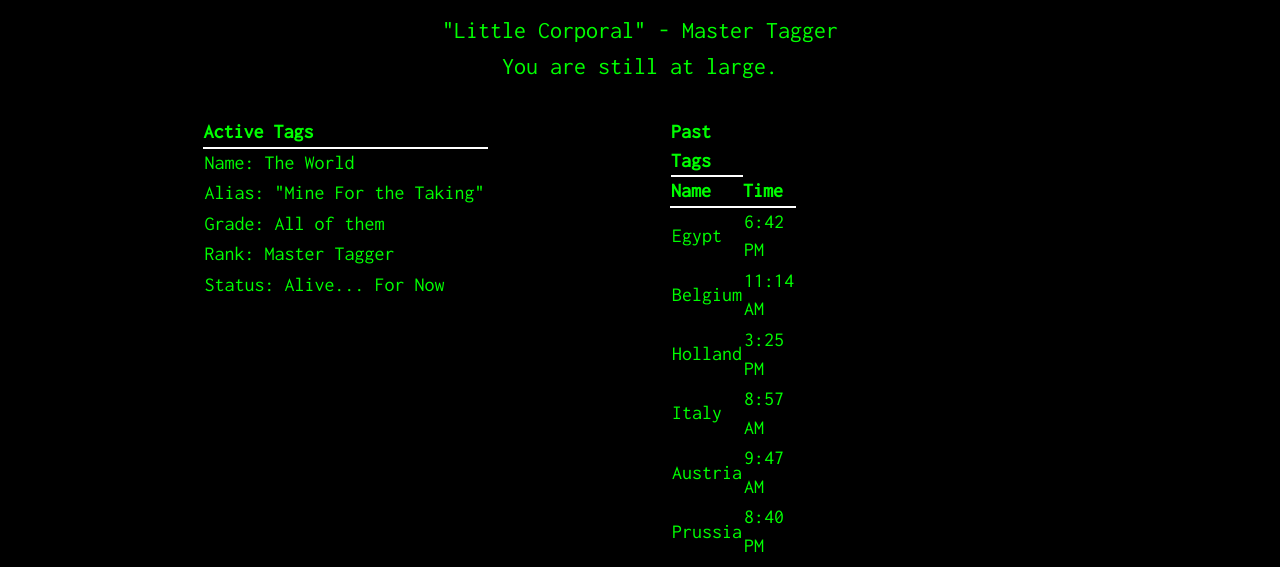
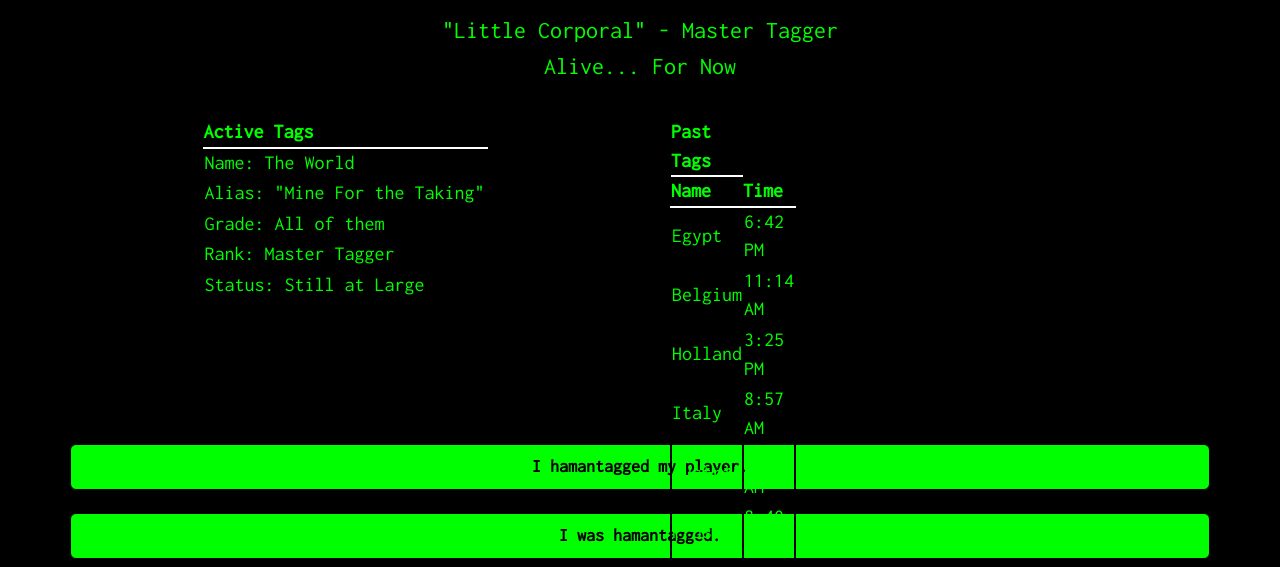
Before and after one commit to ayeshaali/hamantag, a plain HTML site: page profile.html in a window 1280 px wide. Shown: the part 120-687 px from the top of the page. Drawn offline with nearby package versions, Linux system fonts and the light colour scheme.

Commit message:
message'

```diff
--- a/css/style.css
+++ b/css/style.css
@@ -133,7 +133,7 @@ footer {
 
 #alive-players {
   padding-bottom: 10px;
-  margin-bottom: 30%;
+  margin-bottom: 20%;
 }
 
 #scoreboard2 {
--- a/profile.html
+++ b/profile.html
@@ -63,7 +63,7 @@
   <div class="container">
     <h1>Agent Napoleon Bonaparte</h1>
     <h3>"Little Corporal" - Master Tagger</h3>
-    <h4 id="makebig">You are still at large.</></h4>
+    <h4 id="makebig">Alive... For Now</></h4>
 
     <div class="row">
       <div class="col-sm-6" align="center">
@@ -77,7 +77,7 @@
               <tr><td>Alias: "Mine For the Taking"</td></tr>
               <tr><td>Grade: All of them</td></tr>
               <tr><td>Rank: Master Tagger</td></tr>
-              <tr><td>Status: Alive... For Now</td></tr>
+              <tr><td>Status: Still at Large</td></tr>
             </table>
 
             <table id = "killed-board">
@@ -96,6 +96,17 @@
         </div>
       </div>
     </div>
+    <br>
+    <br>
+    <br>
+    <br>
+    <br>
+    <div style="margin-bottom:2%;">
+      <p  class="btn btn-primary btn-lg btn-block">I hamantagged my player.</p>
+    </div>
+    <div style="margin-bottom:10%;">
+      <p  class="btn btn-primary btn-lg btn-block">I was hamantagged.</p>
+    </div>
   </body>
   </html>
 
```
